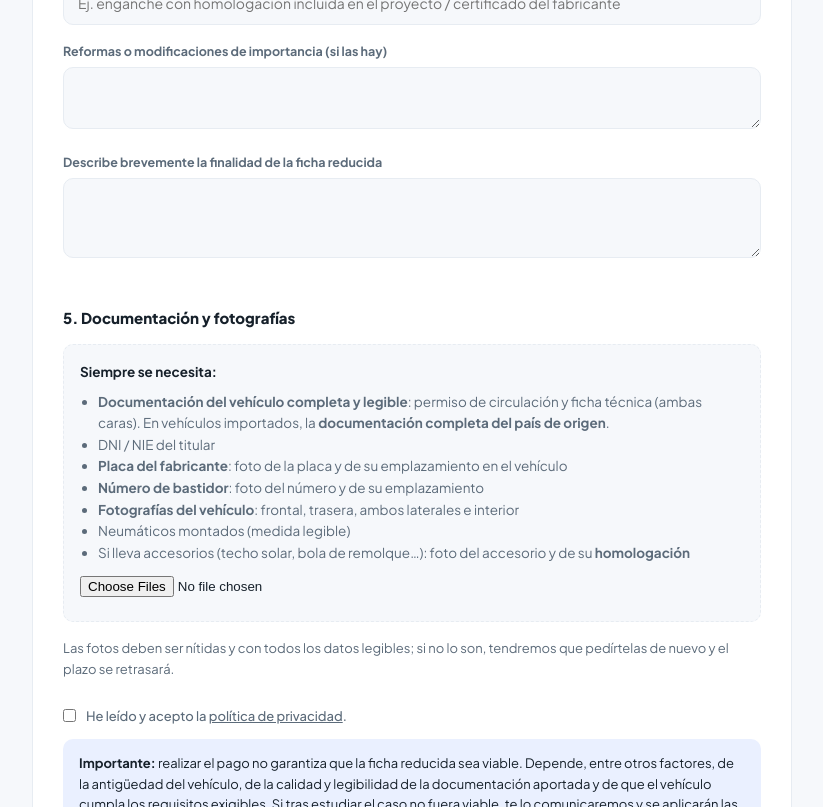
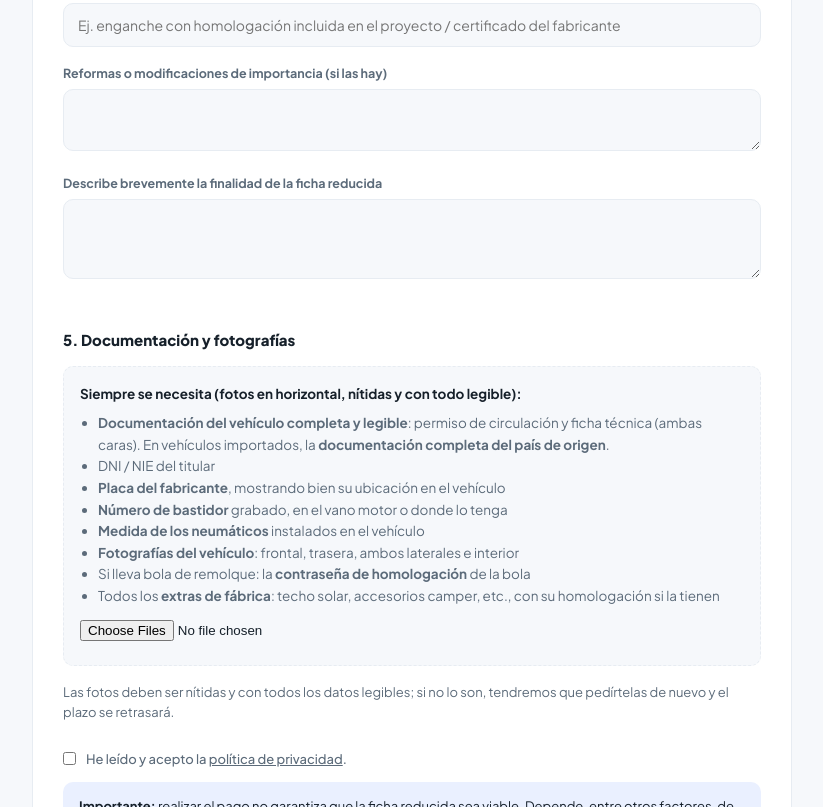
Before and after one commit to ingenieriayperitaciones/ingenieriayperitaciones, a plain HTML site: page fichas-reducidas.html in a window 1280 px wide. Shown: the part 2573-3380 px from the top of the page, without its empty margins (60-883 px from the left). Drawn offline with Linux system fonts and the light colour scheme.

Commit message:
Fichas reducidas: plazo Normal y requisitos de fotos
Co-Authored-By: Claude Sonnet 5.5 <noreply@anthropic.com>
Claude-Session: https://claude.ai/code/session_01JukUV8op4aER9z3jVcxdXC

```diff
--- a/fichas-reducidas.html
+++ b/fichas-reducidas.html
@@ -91,7 +91,7 @@
             <input type="radio" name="modalidad" value="Normal" checked>
             <h3>Normal</h3>
             <div class="fr-price">50 € <small>IVA incl.</small></div>
-            <p>Entrega en [PLAZO NORMAL].</p>
+            <p>Entrega en 24-48 h laborables (lunes a viernes, sin festivos).</p>
           </label>
           <label class="fr-tier">
             <input type="radio" name="modalidad" value="Express">
@@ -175,15 +175,16 @@
       <fieldset>
         <legend>5. Documentación y fotografías</legend>
         <div class="fr-files">
-          <strong>Siempre se necesita:</strong>
+          <strong>Siempre se necesita (fotos en horizontal, nítidas y con todo legible):</strong>
           <ul>
             <li><strong>Documentación del vehículo completa y legible</strong>: permiso de circulación y ficha técnica (ambas caras). En vehículos importados, la <strong>documentación completa del país de origen</strong>.</li>
             <li>DNI / NIE del titular</li>
-            <li><strong>Placa del fabricante</strong>: foto de la placa y de su emplazamiento en el vehículo</li>
-            <li><strong>Número de bastidor</strong>: foto del número y de su emplazamiento</li>
+            <li><strong>Placa del fabricante</strong>, mostrando bien su ubicación en el vehículo</li>
+            <li><strong>Número de bastidor</strong> grabado, en el vano motor o donde lo tenga</li>
+            <li><strong>Medida de los neumáticos</strong> instalados en el vehículo</li>
             <li><strong>Fotografías del vehículo</strong>: frontal, trasera, ambos laterales e interior</li>
-            <li>Neumáticos montados (medida legible)</li>
-            <li>Si lleva accesorios (techo solar, bola de remolque…): foto del accesorio y de su <strong>homologación</strong></li>
+            <li>Si lleva bola de remolque: la <strong>contraseña de homologación</strong> de la bola</li>
+            <li>Todos los <strong>extras de fábrica</strong>: techo solar, accesorios camper, etc., con su homologación si la tienen</li>
           </ul>
           <input id="archivos" name="attachment" type="file" multiple accept="image/*,application/pdf" style="margin:0;">
           <div id="frFilesInfo" style="margin-top:8px;font-size:12.5px;color:var(--muted);"></div>
```
